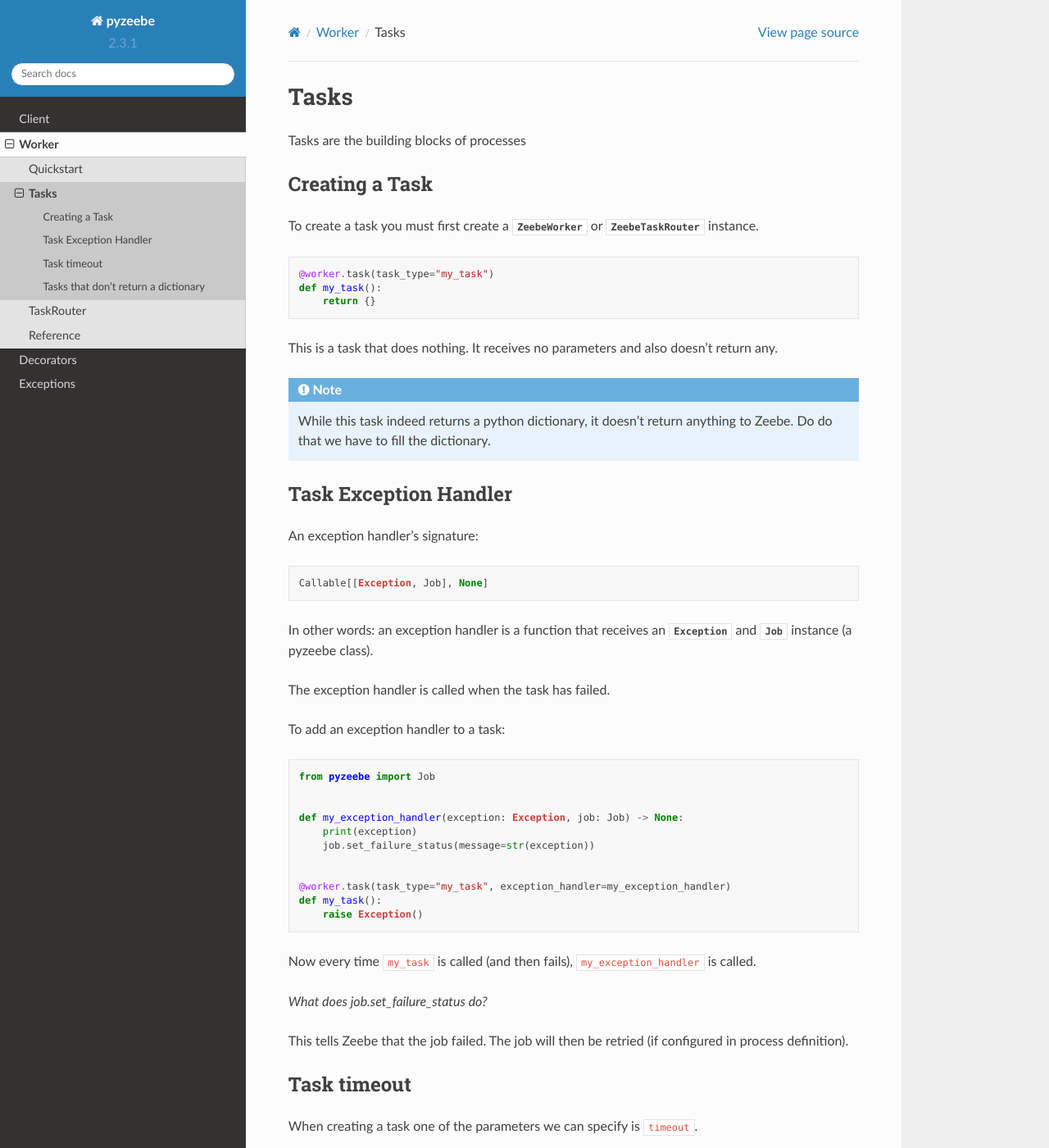
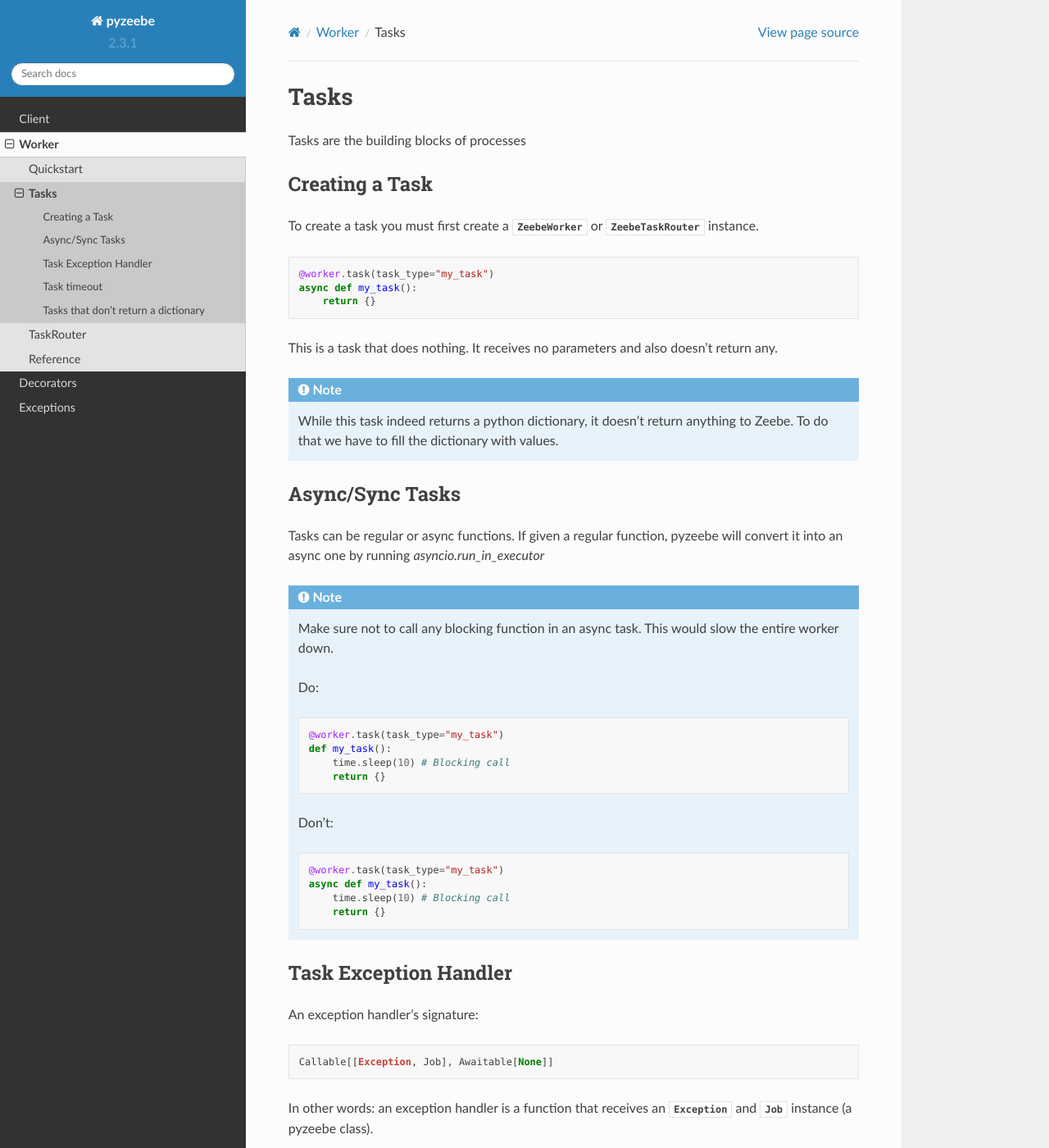
Before and after one commit to camunda-community-hub/pyzeebe, a Sphinx documentation site: the page built from docs/worker_tasks.rst, in a window 1280 px wide and 1400 px high. Shown: the whole window at 82% size. Built offline with Sphinx 7.4.7 and the Read the Docs theme 2.0.0, drawn with Linux system fonts in a browser that asks for light colours.

Commit message:
Update documentation to include async support

```diff
--- a/docs/worker_taskrouter.rst
+++ b/docs/worker_taskrouter.rst
@@ -22,7 +22,7 @@ Creating a task with a router is the exact same process as wiht a :py:class:`Zee
 .. code-block:: python
 
     @router.task(task_type="my_task")
-    def my_task(x: int):
+    async def my_task(x: int):
         return {"y": x + 1}
 
 
--- a/docs/worker_tasks.rst
+++ b/docs/worker_tasks.rst
@@ -12,7 +12,7 @@ To create a task you must first create a :py:class:`ZeebeWorker` or :py:class:`Z
 .. code-block:: python
 
     @worker.task(task_type="my_task")
-    def my_task():
+    async def my_task():
         return {}
 
 This is a task that does nothing. It receives no parameters and also doesn't return any.
@@ -20,8 +20,35 @@ This is a task that does nothing. It receives no parameters and also doesn't ret
 
 .. note::
 
-    While this task indeed returns a python dictionary, it doesn't return anything to Zeebe. Do do that we have to fill the dictionary.
+    While this task indeed returns a python dictionary, it doesn't return anything to Zeebe. To do that we have to fill the dictionary with values.
 
+
+Async/Sync Tasks
+----------------
+
+Tasks can be regular or async functions. If given a regular function, pyzeebe will convert it into an async one by running `asyncio.run_in_executor`
+
+.. note::
+
+    Make sure not to call any blocking function in an async task. This would slow the entire worker down.
+
+    Do:
+
+    .. code-block:: python
+
+        @worker.task(task_type="my_task")
+        def my_task():
+            time.sleep(10) # Blocking call
+            return {}
+
+    Don't:
+
+    .. code-block:: python
+
+        @worker.task(task_type="my_task")
+        async def my_task():
+            time.sleep(10) # Blocking call
+            return {}
 
 Task Exception Handler
 ----------------------
@@ -30,7 +57,7 @@ An exception handler's signature:
 
 .. code-block:: python
 
-    Callable[[Exception, Job], None]
+    Callable[[Exception, Job], Awaitable[None]]
 
 In other words: an exception handler is a function that receives an :class:`Exception` and :py:class:`Job` instance (a pyzeebe class).
 
@@ -43,9 +70,9 @@ To add an exception handler to a task:
     from pyzeebe import Job
 
 
-    def my_exception_handler(exception: Exception, job: Job) -> None:
+    async def my_exception_handler(exception: Exception, job: Job) -> None:
         print(exception)
-        job.set_failure_status(message=str(exception))
+        await job.set_failure_status(message=str(exception))
 
 
     @worker.task(task_type="my_task", exception_handler=my_exception_handler)
```
Also changed, not shown: docs/client_quickstart.rst (+5 -5 lines), docs/decorators.rst (+11 -2 lines), docs/index.rst (+4 -4 lines), docs/worker_quickstart.rst (+11 -3 lines).
